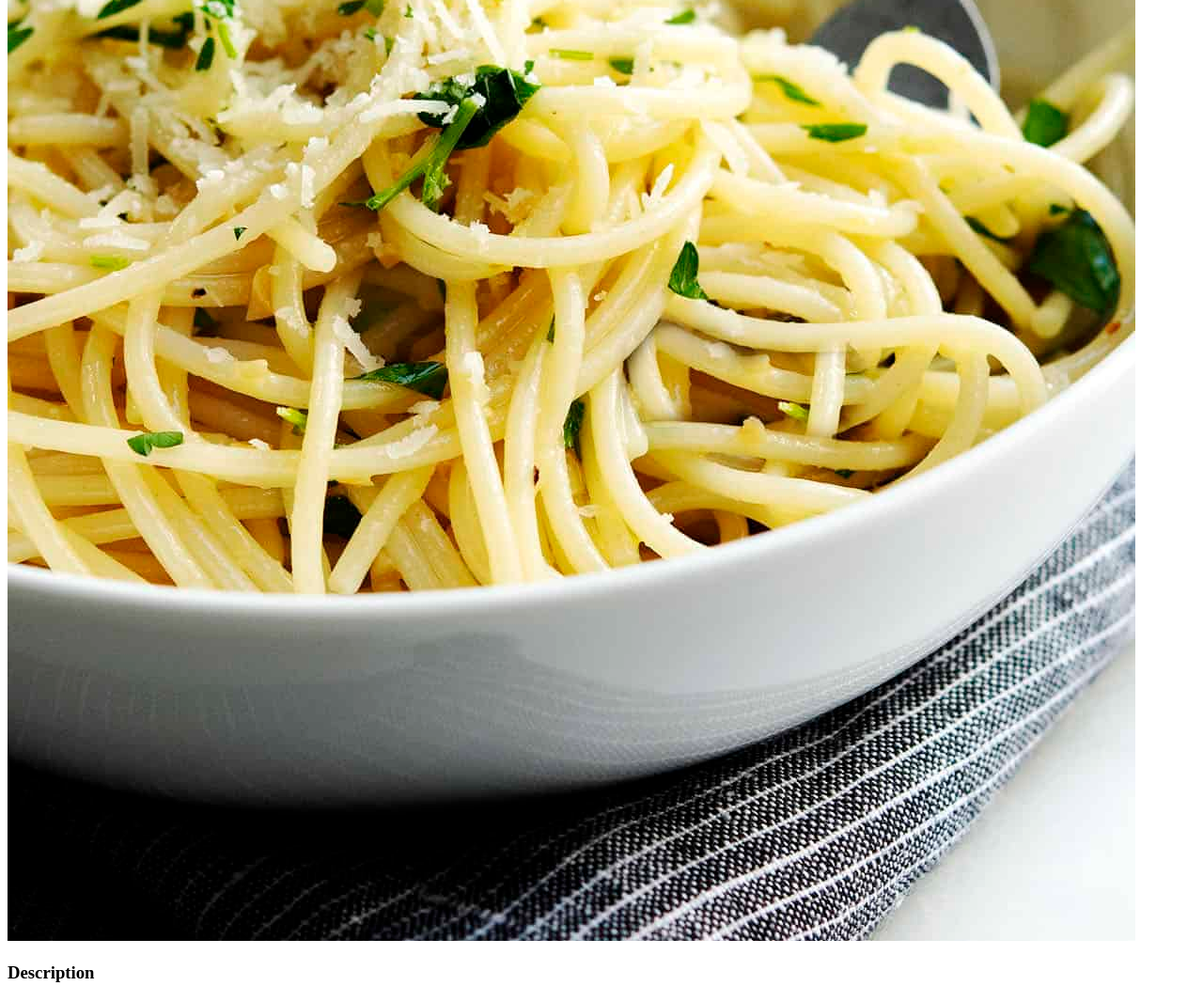
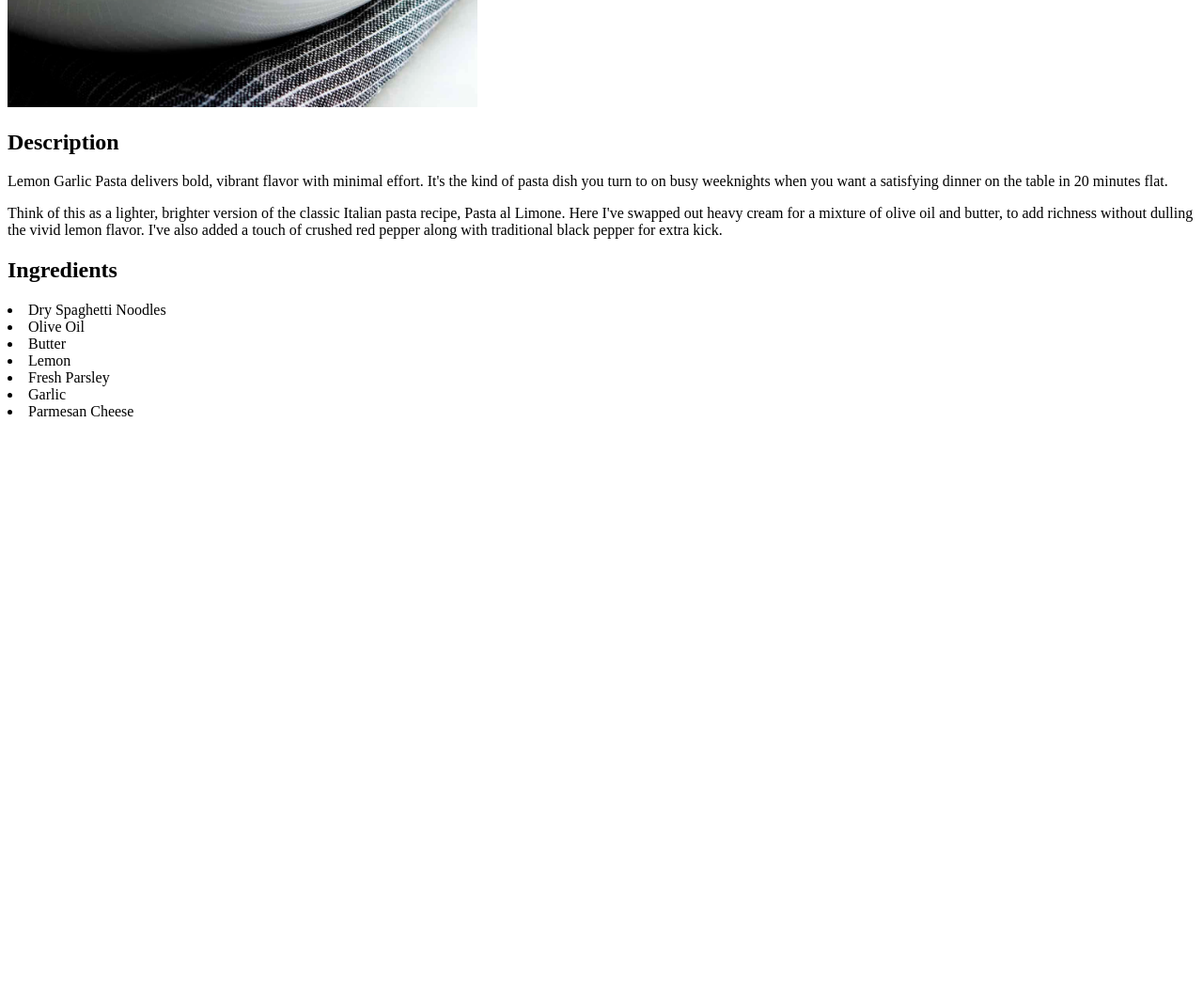
Before and after one commit to hanwj100/odin-recipes, a plain HTML site: page recipes/lemon-garlic-pasta.html in a window 1280 px wide. Shown: the part 600-1649 px from the top of the page at 94% size. After the commit the page ends 1055 px from the top, so only its background shows below. Drawn offline with Linux system fonts and the light colour scheme.

Commit message:
Add unordered list of ingredients

```diff
--- a/recipes/lemon-garlic-pasta.html
+++ b/recipes/lemon-garlic-pasta.html
@@ -6,9 +6,20 @@
 </head>
 <body>
     <h1>Lemon Garlic Pasta</h1>
-    <img src="../img/lemon-garlic-pasta.jpg" alt="completed lemon garlic pasta dish">
-    <h3>Description</h3>
+    <img src="../img/lemon-garlic-pasta.jpg" alt="completed lemon garlic pasta dish" width="500px" height="auto">
+    <h2>Description</h2>
     <p>Lemon Garlic Pasta delivers bold, vibrant flavor with minimal effort. It's the kind of pasta dish you turn to on busy weeknights when you want a satisfying dinner on the table in 20 minutes flat.</p>
     <p>Think of this as a lighter, brighter version of the classic Italian pasta recipe, Pasta al Limone. Here I've swapped out heavy cream for a mixture of olive oil and butter, to add richness without dulling the vivid lemon flavor. I've also added a touch of crushed red pepper along with traditional black pepper for extra kick.</p>
+    <h2>Ingredients</h2>
+    <uo>
+        <li>Dry Spaghetti Noodles</li>
+        <li>Olive Oil</li>
+        <li>Butter</li>
+        <li>Lemon</li>
+        <li>Fresh Parsley</li>
+        <li>Garlic</li>
+        <li>Parmesan Cheese</li>
+    </uo>
+
 </body>
 </html>
```
